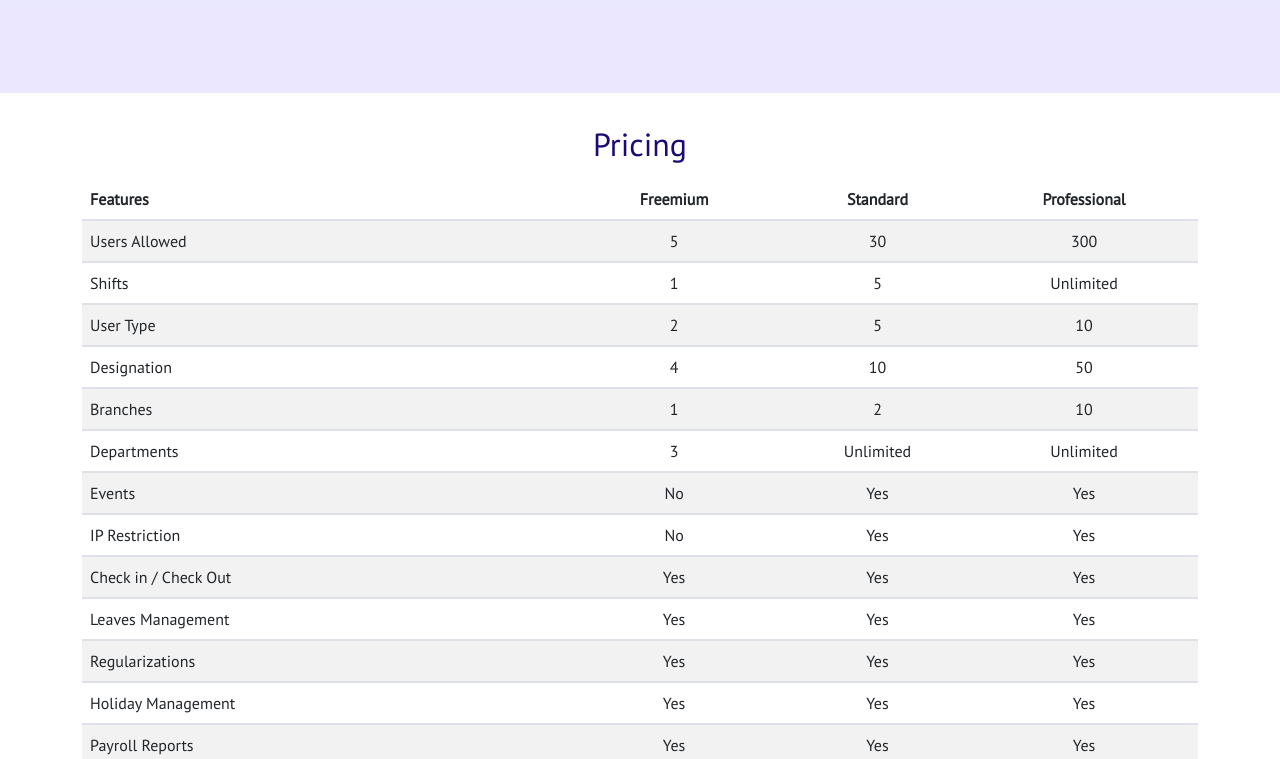
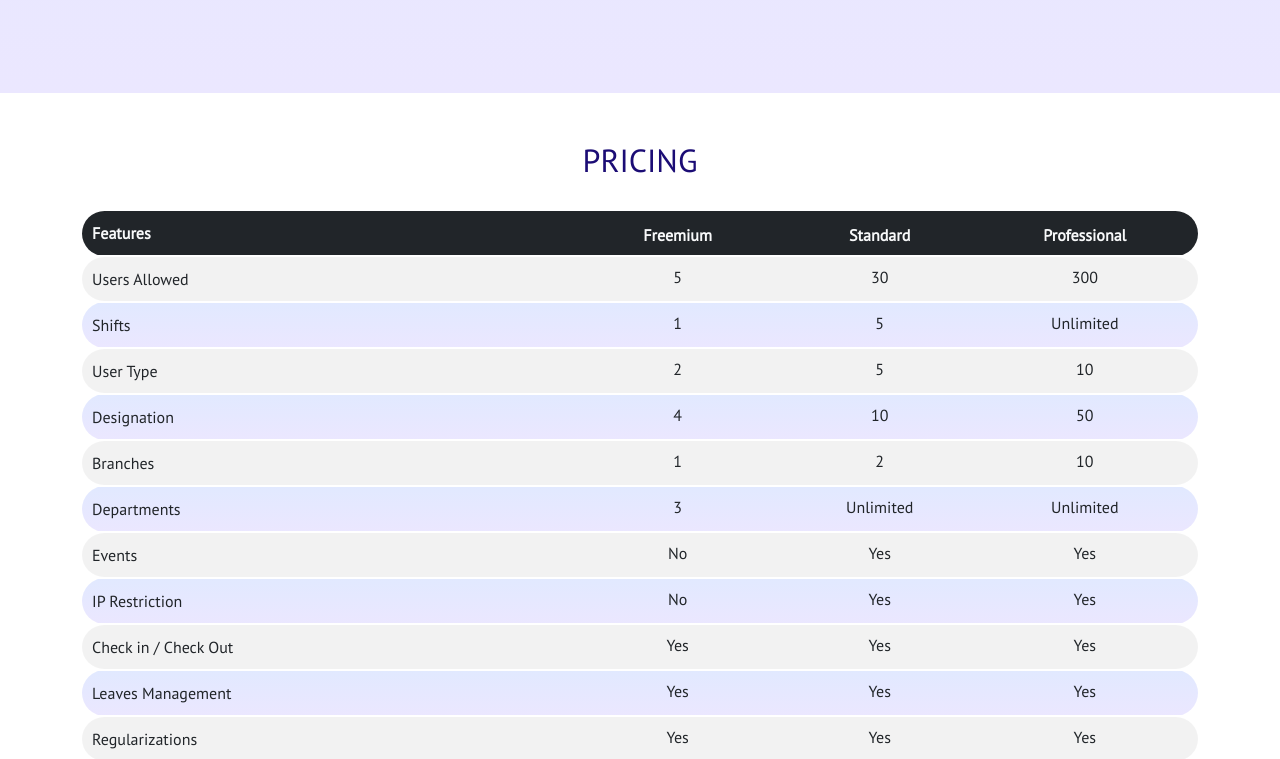
Before and after one commit to Code-VPIN/Start_TPS, a plain HTML site: page start_tps/tas.html in a window 1280 px wide. Shown: the part 3957-4716 px from the top of the page. Drawn offline with nearby package versions, Linux system fonts and the light colour scheme.

Commit message:
table fixed services added

```diff
--- a/start_tps/css/styles.css
+++ b/start_tps/css/styles.css
@@ -843,14 +843,34 @@ div.col-sm-9 div {
 /* pricing module css start */
 
 
-    .table tbody tr:nth-child(odd) {
-      background-color: #f2f2f2;
+.table tbody tr:nth-child(even) {
+    background-image: linear-gradient(360deg, #ebe7ff 0%, #e1e9ff 100%);
+}
+
+
+td:first-child,
+th:first-child {
+  border-radius: 25px 0 0 25px;
+  padding: 10px;
+}
+
+td:last-child,
+th:last-child {
+  border-radius: 0 25px 25px 0;
 }
 
 /* .table1 {
         border: #009688;
         border-radius: 10px;
     } */
+
+td {
+    border-color: transparent;
+}
+tr {
+    border-color: transparent;
+}
+
 
 .animate-row {
     opacity: 0;
@@ -864,4 +884,23 @@ div.col-sm-9 div {
         transform: translateY(0);
     }
 }
+
 /* pricing module css end */
+
+
+/* scrollbar css */
+
+::-webkit-scrollbar {
+    width: 15px;
+}
+
+::-webkit-scrollbar-track {
+    background: #d4d7d6;
+}
+
+::-webkit-scrollbar-thumb {
+    background: linear-gradient(#b29fe8, #f0bbea);
+    border-radius: 10px;
+}
+
+/* scrollbar css end */
--- a/start_tps/tas.html
+++ b/start_tps/tas.html
@@ -465,14 +465,14 @@
   <!-- pricing module start -->
     <div class="container mt-4">
       <div class="table-responsive">
-        <h2 class="text-center py-2">Pricing </h2>
-        <table class="table">
+        <h2 class="text-center text-uppercase py-4">Pricing </h2>
+        <table class="table table-striped table-hover">
           <thead class="">
-            <tr class="animate-row">
-              <th>Features</th>
-              <th class="text-center">Freemium</th>
-              <th class="text-center">Standard</th>
-              <th class="text-center">Professional</th>
+            <tr class="animate-row bg-dark text-light">
+              <th class="text-light">Features</th>
+              <th class="text-center text-light">Freemium</th>
+              <th class="text-center text-light">Standard</th>
+              <th class="text-center text-light">Professional</th>
             </tr>
           </thead>
           <tbody>
@@ -774,7 +774,6 @@
   <!-- Footer End -->
 
   <!-- JavaScript Libraries -->
-  <script src="js/scrollreveal.min.js"></script>
   <script src="https://cdn.jsdelivr.net/npm/@emailjs/browser@3/dist/email.min.js"></script>
   <script src="https://code.jquery.com/jquery-3.4.1.min.js"></script>
   <script src="https://cdn.jsdelivr.net/npm/bootstrap@5.3.1/dist/js/bootstrap.bundle.min.js"></script>
```
Also changed, not shown: start_tps/service.html (+25 -0 lines). Lines whose indentation alone changed are shown as unchanged.
